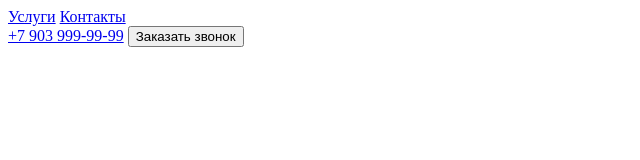
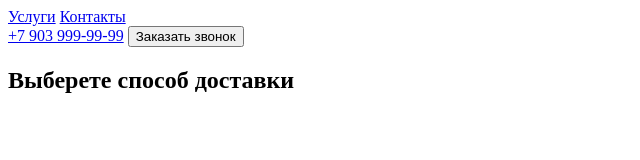
Before and after one commit to maxmesh90/special-app, a plain HTML site: page index.html in a window 1280 px wide. Shown: the whole page, without its empty margins (0-640 px from the left). Drawn offline with nearby package versions, Linux system fonts and the light colour scheme.

Commit message:
deliviry options edded

```diff
--- a/index.html
+++ b/index.html
@@ -18,5 +18,6 @@
             <button>Заказать звонок</button>
         </div>
     </header>
+    <h2>Выберете способ доставки</h2>
 </body>
 </html>
```
